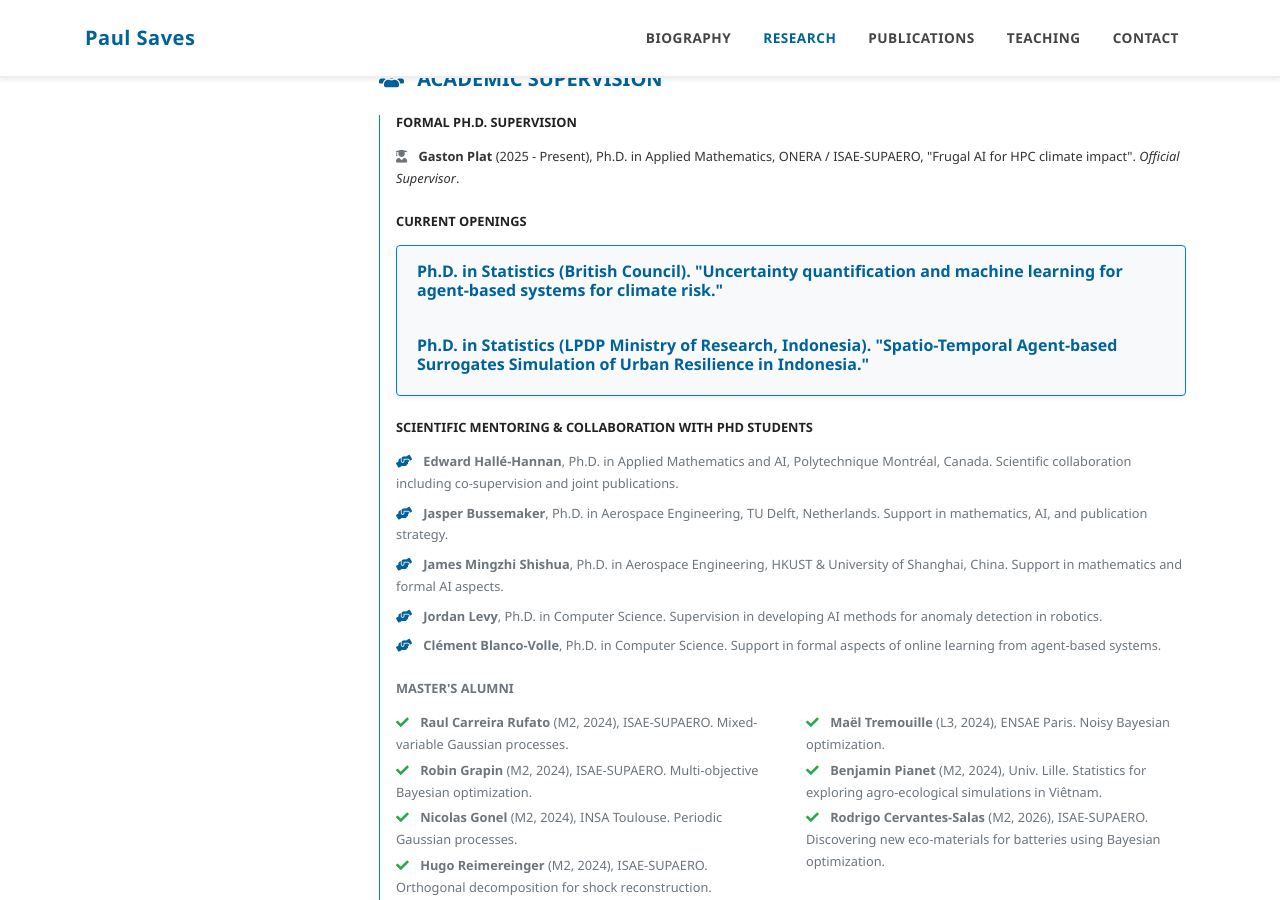
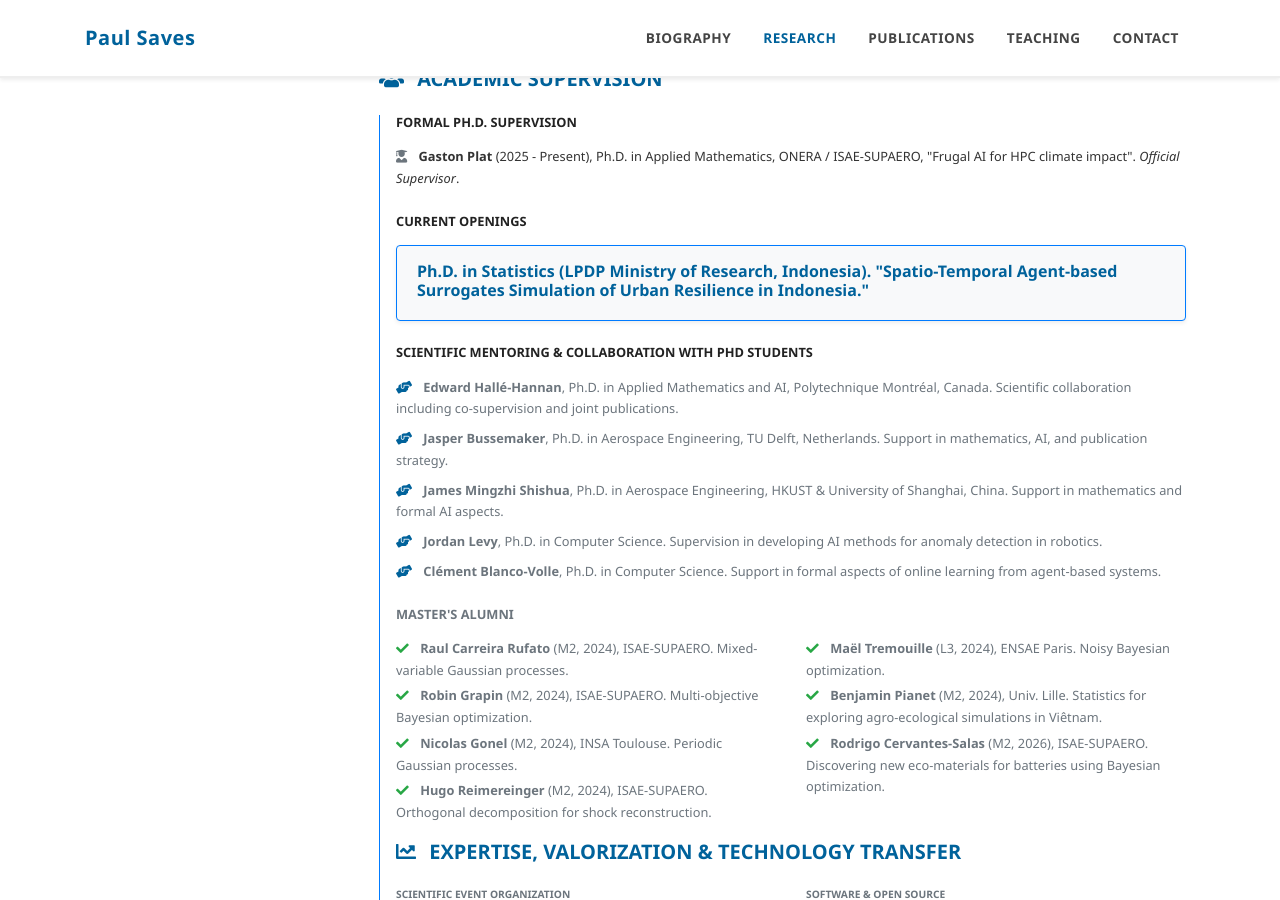
Before and after one commit to Paul-Saves/Paul-Saves.github.io, a Jekyll site: the page built from _pages/research.md, in a window 1280 px wide and 900 px high, scrolled down 1682 px. Built offline with Jekyll 4.4.1, drawn with Linux system fonts in a browser that asks for light colours; a style sheet for code colours, icons or effects is not loaded.

```diff
--- a/_pages/research.md
+++ b/_pages/research.md
@@ -101,9 +101,6 @@ title: Research
         </ul>
         <h3 class="h6 font-weight-bold mt-4 mb-3 small text-uppercase">Current Openings</h3>
         <div class="card border-primary bg-light shadow-sm mb-4">
-          <div class="card-body py-3">
-            <h4 class="h6 font-weight-bold mb-1 text-primary">Ph.D. in Statistics (British Council). "Uncertainty quantification and machine learning for agent-based systems for climate risk."</h4>
-          </div>
    <div class="card-body py-3">
             <h4 class="h6 font-weight-bold mb-1 text-primary">Ph.D. in Statistics (LPDP Ministry of Research, Indonesia). "Spatio-Temporal Agent-based Surrogates Simulation of Urban Resilience in Indonesia."</h4>
           </div>
```
